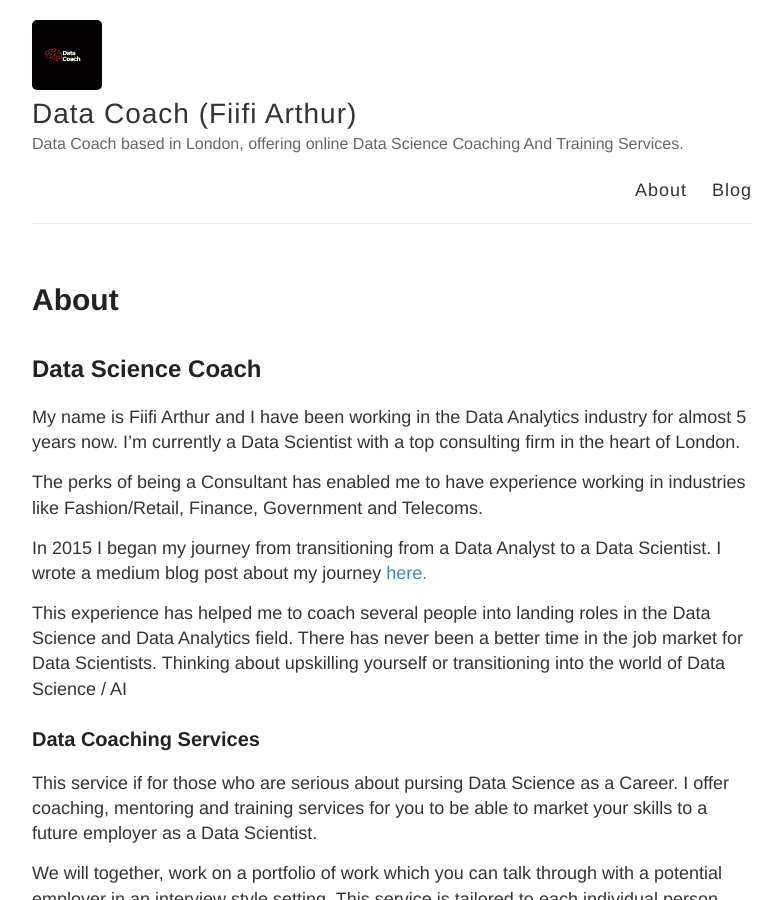
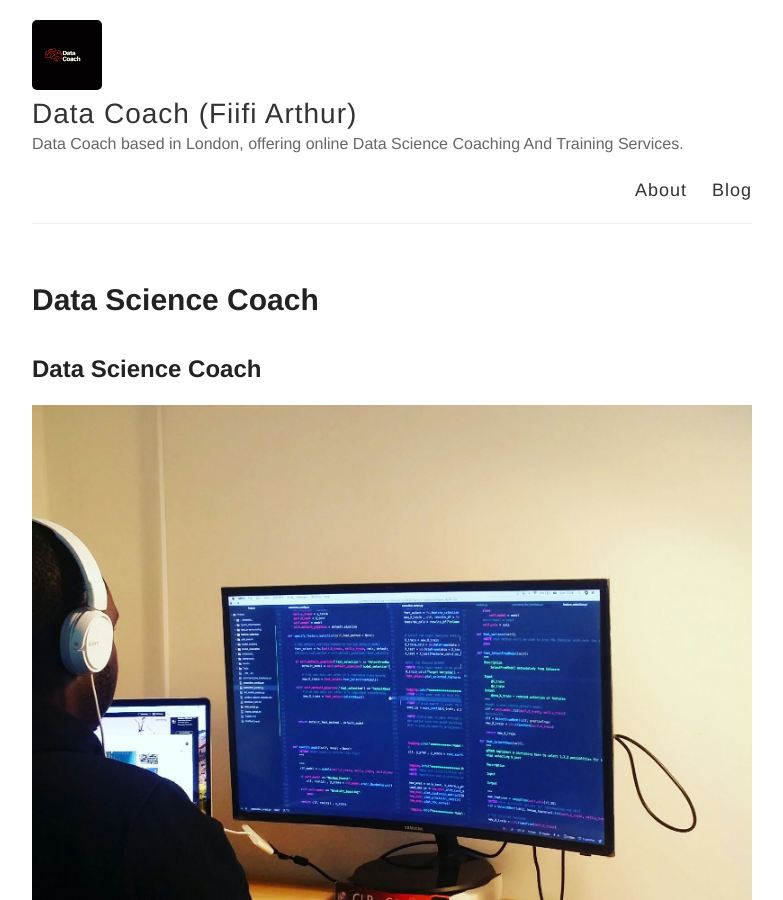
Before and after one commit to Fiifi2015/Fiifi2015.github.io, a Jekyll site: the page built from about.md, in a window 1280 px wide and 900 px high. Shown: the whole window, without its empty margins (248-1031 px from the left). Built offline with Jekyll 4.4.1, drawn with Linux system fonts in a browser that asks for light colours.

Commit message:
more changes

```diff
--- a/_layouts/default.html
+++ b/_layouts/default.html
@@ -27,7 +27,7 @@
           </div>
 
           <nav>
-            <a href="{{ site.baseurl }}">About</a>
+            <a href="{{ site.baseurl }}/about/">About</a>
             <a href="{{ site.baseurl }}/blog/">Blog</a>
           </nav>
         </header>
--- a/about.md
+++ b/about.md
@@ -1,10 +1,12 @@
 ---
 layout: page
-title: About
+title: Data Science Coach
 #permalink: /about/
 ---
 
 ## Data Science Coach
+![Fiifi](https://raw.githubusercontent.com/Fiifi2015/Fiifi2015.github.io/master/images/photo1.jpeg)
+
 My name is Fiifi Arthur and I have been working in the Data Analytics industry for almost 5 years now. I'm currently a Data Scientist with a top consulting firm in the heart of London.
 
 The perks of being a Consultant has enabled me to have experience working in industries like Fashion/Retail, Finance, Government and Telecoms.
```
